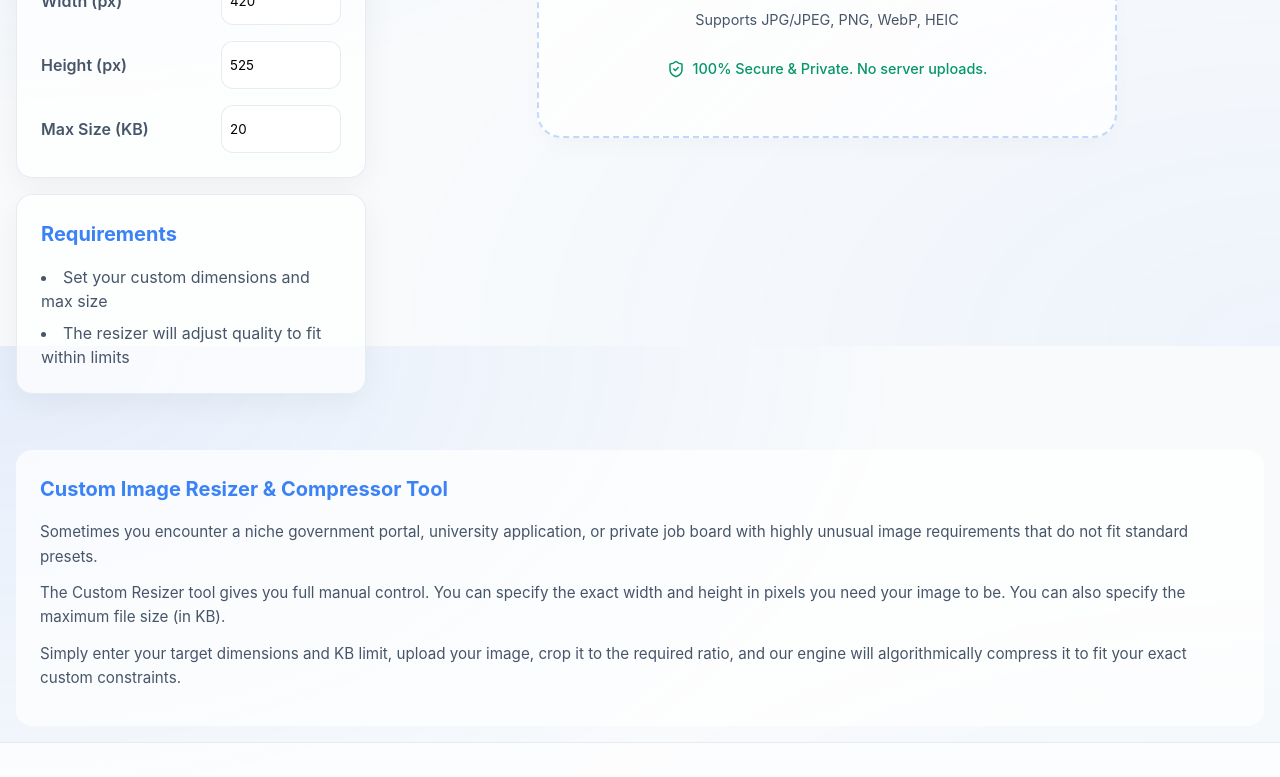
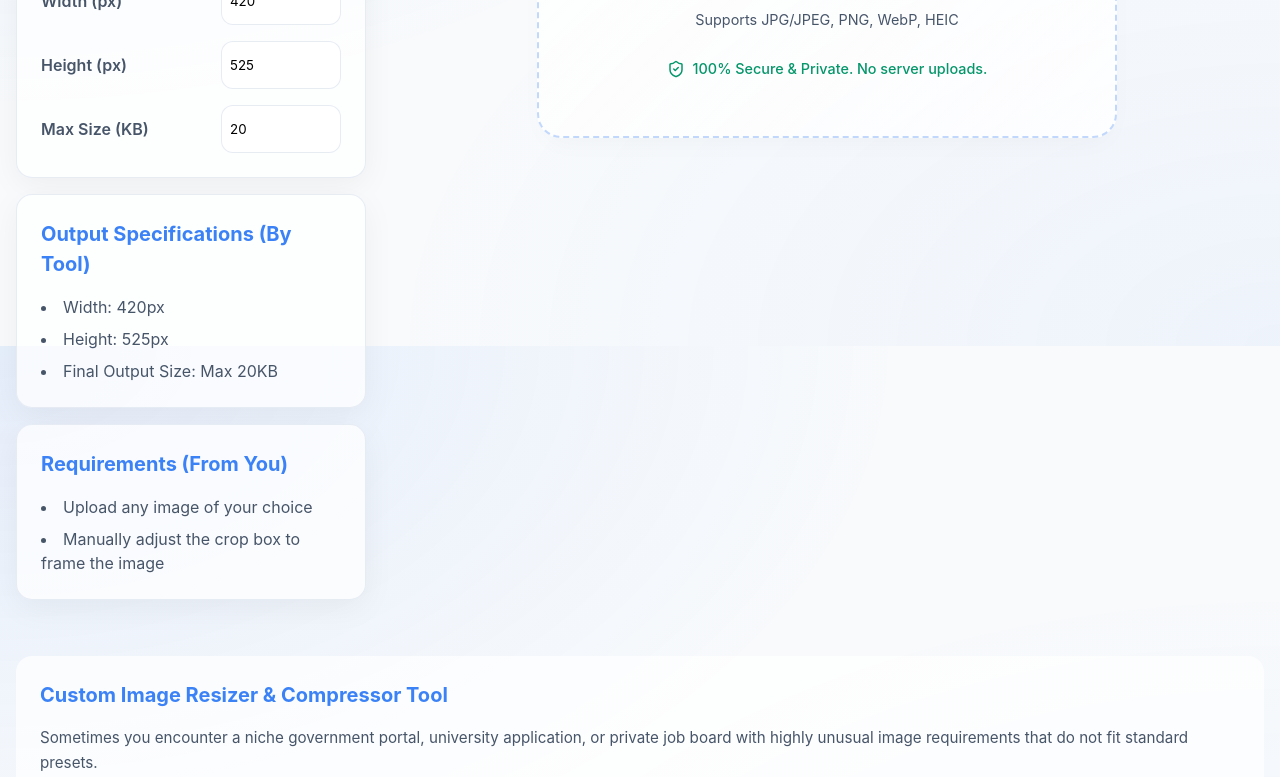
Before and after one commit to TechyNisarg/resizer-india, a React (Vite) app: page /custom-resizer in a window 1280 px wide. Shown: the part 454-1231 px from the top of the page. Built offline with nearby package versions, Linux system fonts and the light colour scheme; a web font is replaced by a local one.

Commit message:
feat: split user requirements and tool output specifications into separate cards

```diff
--- a/src/pages/Home.tsx
+++ b/src/pages/Home.tsx
@@ -98,6 +98,37 @@ export const Home: React.FC = () => {
     _processImage(activePreset, overlayName, overlayDate);
   };
 
+  const instructions = activePreset?.instructions || [];
+
+  const isOutputSpec = (inst: string) => {
+    const lowercaseInst = inst.toLowerCase();
+    return (
+      lowercaseInst.startsWith('width:') ||
+      lowercaseInst.startsWith('height:') ||
+      lowercaseInst.startsWith('dimensions:') ||
+      lowercaseInst.startsWith('min dimensions:') ||
+      lowercaseInst.startsWith('aspect ratio:') ||
+      lowercaseInst.startsWith('final output size:') ||
+      lowercaseInst.includes('px') ||
+      lowercaseInst.includes('kb') ||
+      lowercaseInst.includes('cm') ||
+      lowercaseInst.includes('mm') ||
+      lowercaseInst.includes('inch')
+    );
+  };
+
+  const userRequirements = category === 'custom'
+    ? ['Upload any image of your choice', 'Manually adjust the crop box to frame the image']
+    : instructions.filter(inst => !isOutputSpec(inst));
+
+  const outputSpecs = category === 'custom'
+    ? [
+        `Width: ${customWidth}px`,
+        `Height: ${customHeight}px`,
+        `Final Output Size: Max ${customMaxKB}KB`
+      ]
+    : instructions.filter(inst => isOutputSpec(inst));
+
   useEffect(() => {
     if (sourceImage && category === 'custom') {
       setCustomWidth(sourceImage.naturalWidth || sourceImage.width);
@@ -148,15 +179,28 @@ export const Home: React.FC = () => {
             </div>
           )}
 
-          {!sourceImage ? (
+          {outputSpecs.length > 0 && (
             <div className="card">
-              <h2 style={{ fontSize: '1.25rem', marginBottom: '1rem', color: 'var(--primary)' }}>Requirements</h2>
+              <h2 style={{ fontSize: '1.25rem', marginBottom: '1rem', color: 'var(--primary)' }}>Output Specifications (By Tool)</h2>
               <ul style={{ listStylePosition: 'inside', color: 'var(--text-secondary)', display: 'flex', flexDirection: 'column', gap: '0.5rem' }}>
-                {activePreset?.instructions.map((inst, idx) => (
+                {outputSpecs.map((inst, idx) => (
                   <li key={idx}>{inst}</li>
                 ))}
               </ul>
             </div>
+          )}
+
+          {!sourceImage ? (
+            userRequirements.length > 0 && (
+              <div className="card">
+                <h2 style={{ fontSize: '1.25rem', marginBottom: '1rem', color: 'var(--primary)' }}>Requirements (From You)</h2>
+                <ul style={{ listStylePosition: 'inside', color: 'var(--text-secondary)', display: 'flex', flexDirection: 'column', gap: '0.5rem' }}>
+                  {userRequirements.map((inst, idx) => (
+                    <li key={idx}>{inst}</li>
+                  ))}
+                </ul>
+              </div>
+            )
           ) : (
             <div className="card controls">
               <div className="controls-row">
```
